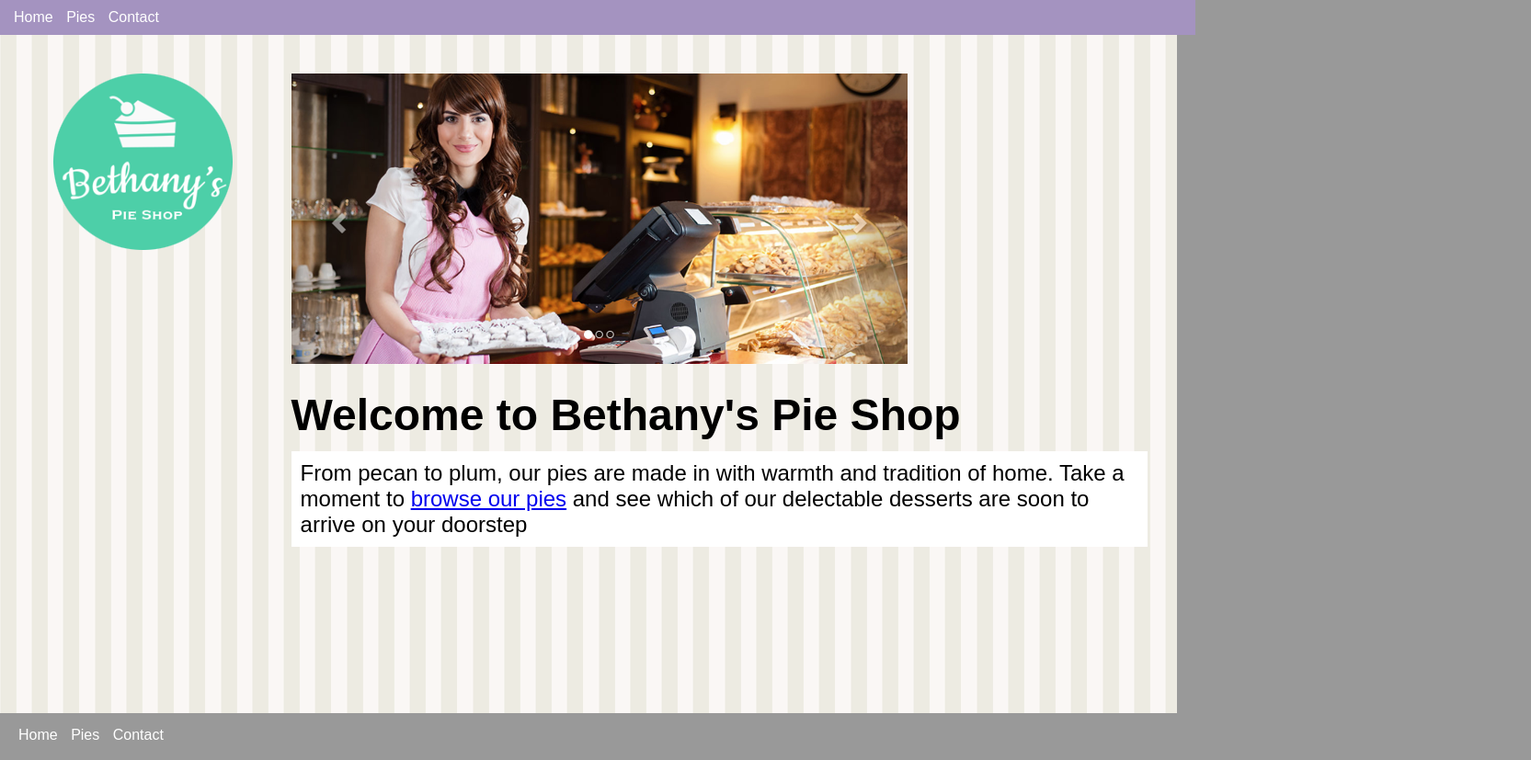
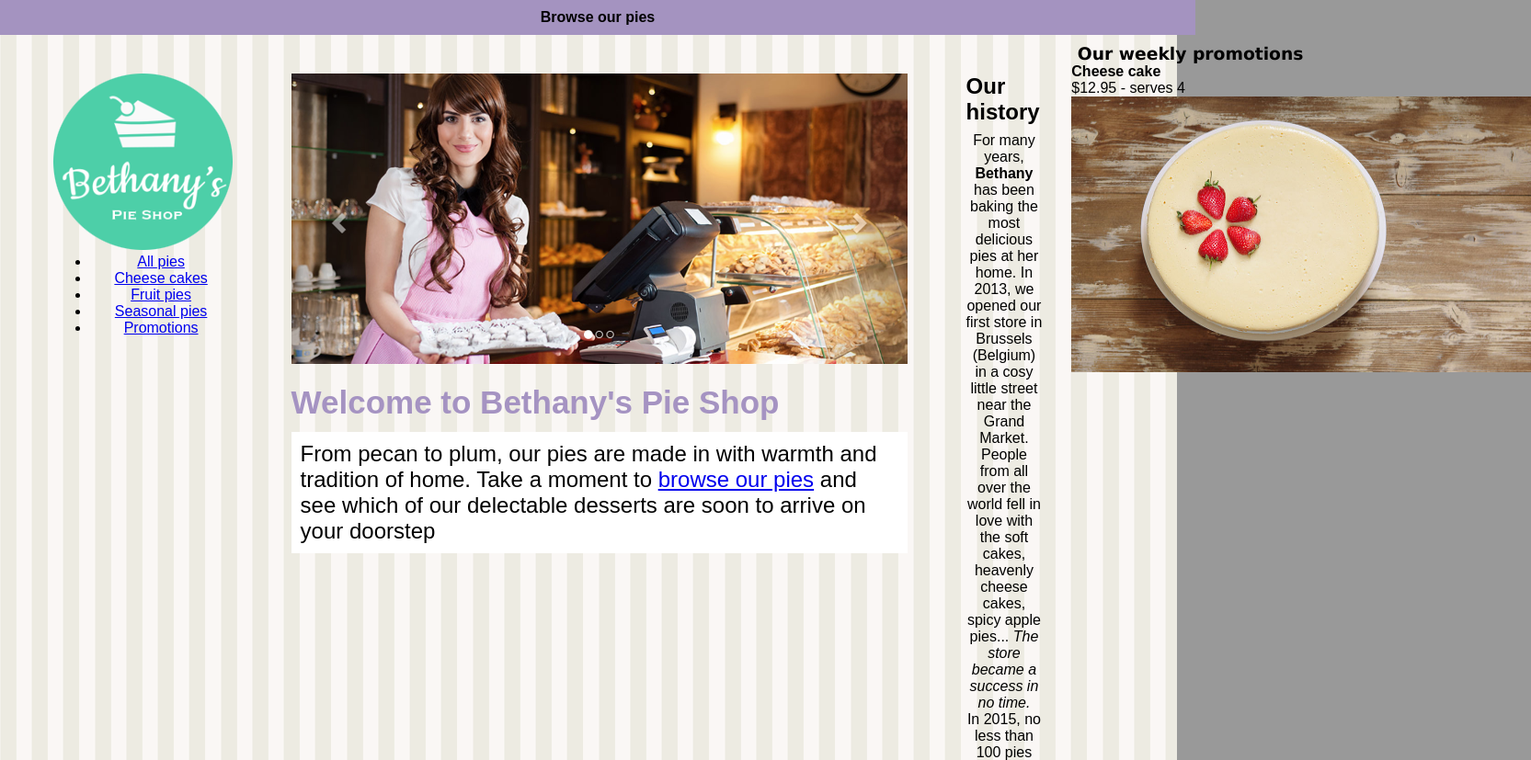
Before and after one commit to 8v-piper/pluralsight, a plain HTML site: page bethanys-pie-shop/index.html in a window 1280 px wide. Shown: the top 827 px of the page at 92% size, 1665 px wide, since content can reach past the window. Drawn offline with Linux system fonts and the light colour scheme.

Commit message:
media added

```diff
--- a/bethanys-pie-shop/index.html
+++ b/bethanys-pie-shop/index.html
@@ -6,6 +6,7 @@
     <meta name="description" content="Store front for Bethany's Pie Shop">
     <meta http-equiv="X-UA-Compatible" content="IE=edge">
     <meta name="viewport" content="width=device-width, initial-scale=1.0">
+    <link rel="icon" type="image/png" href="favicon.png">
     <link rel="stylesheet" type="text/css" href="site.css">
     <title>Bethany's Pie Shop</title>
     <style>
@@ -37,17 +38,59 @@
     </header>
     <main>
     <aside>
-        <img src="./images/logo.png" alt="Bethanys Pie Shop" />
+        <a href="./index.html"><img src="./images/logo.png" alt="Bethanys Pie Shop" /></a>
+        <header>
+            <h4 style="text-align: center;">Browse our pies</h4>
+        </header>
+        <ul>
+            <li><a href="pieoverview.html">All pies</a></li>
+            <li><a href="cheesecakes.html">Cheese cakes</a></li>
+            <li><a href="fruitpies.html">Fruit pies</a></li>
+            <li><a href="seasonalpies.html">Seasonal pies</a></li>
+            <li><a href="#promos">Promotions</a></li>
+        </ul>
     </aside>
-    <Article>
+    <article>
         <img src="./images/banner.png" alt="Bethany's Pie Shop" />
-        <h1>Welcome to Bethany's Pie Shop</h1>
+        <h1 style="font-size:35px;color:#a593c2">Welcome to Bethany's Pie Shop</h1>
         <p class="sub-title">
             From pecan to plum, our pies are made in with warmth and tradition of home. Take a moment to
             <a href="./pies.html">browse our pies</a>
             and see which of our delectable desserts are soon to arrive on your doorstep
         </p>
-    </Article>
+    </article>
+    <article>
+        <h2>Our history</h2>
+        <p style="text-align: center;">
+            For many years, <b>Bethany</b> has been baking the most delicious pies at her home. In 2013, we
+            opened our first
+            store in Brussels (Belgium) in a cosy little street near the Grand Market. People from all over the
+            world fell
+            in love
+            with the soft cakes, heavenly cheese cakes, spicy apple pies... <i>The store became a success in no
+                time.</i>
+            <br>In 2015, no less than 100 pies were sold every day and Bethany's Pie Shop moved into a larger
+            building.
+            After receiving many requests, it became clear that our next step was making it possible to order
+            pies from the
+            comfort of your own home and from anywhere in the world. You are now looking at the result of this:
+            our very own
+            webstore, making it possible to order Bethany's delicious pies whenever you feel like it!
+        </p>
+        <p>
+            Bethany is famous for using only the best ingredients. This way, we can make sure
+            that our pies are absolutely the best.
+        </p>
+
+        <p>Download our full <a href="downloads/Price list.zip">price list</a></p>
+    </article>
+    <section id="promos">
+        <h3 style="font-family:verdana;">&nbsp;Our weekly promotions</h3>
+        <h4>Cheese cake</h4>
+        $12.95 - serves 4<br>
+        <img src="./images/cheesecake.jpg" width="500"
+            alt="Cheese cake with strawberry" height="300" />
+    </section>
     </main>
     <footer>
         <nav>
```
Also changed, not shown: bethanys-pie-shop/favicon.png (added), bethanys-pie-shop/images/cheesecake.jpg (added), bethanys-pie-shop/images/products/applepie.jpg (added), bethanys-pie-shop/images/products/applepiesmall.jpg (added), bethanys-pie-shop/images/products/blueberrycheesecakesmall.jpg (added), bethanys-pie-shop/images/products/cheesecake.jpg (added), bethanys-pie-shop/images/products/cheesecakesmall.jpg (added), bethanys-pie-shop/images/products/cherrypiesmall copy.jpg (added), bethanys-pie-shop/images/products/cherrypiesmall.jpg (added), bethanys-pie-shop/images/products/christmasapplepiesmall.jpg (added), bethanys-pie-shop/images/products/cranberrypiesmall.jpg (added), bethanys-pie-shop/images/products/peachpiesmall.jpg (added), bethanys-pie-shop/images/products/pumpkinpiesmall.jpg (added), bethanys-pie-shop/images/products/rhubarbpiesmall.jpg (added), 2 more files.
